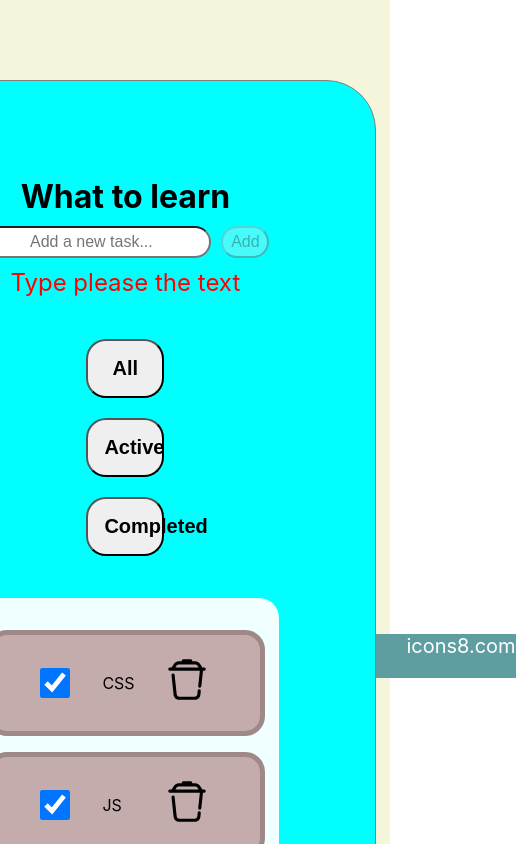
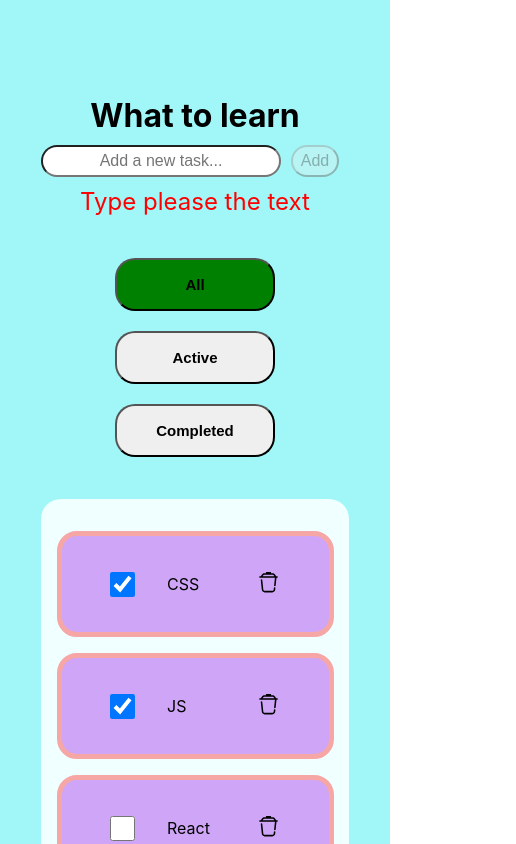
Before and after one commit to Radchenko87dmytro/My-Portfolio, a React (Create React App) app: page / in a window 390 px wide. Shown: the top 844 px of the page, 516 px wide, since content can reach past the window. Built offline with nearby package versions, Linux system fonts and the light colour scheme.

Commit message:
hotfix: fixed some issues with .task-item width responsive

```diff
--- a/src/App.css
+++ b/src/App.css
@@ -4,6 +4,10 @@
   margin: 0;
   padding: 0;
   box-sizing: border-box;
+}
+
+body {
+  width: 100%;
 }
 
 h1 {
@@ -31,6 +35,12 @@ button {
   border-radius: 20px;
   width: 20vw;
 }
+svg:hover {
+  fill: red;
+}
+svg:active {
+  fill: red;
+}
 /* input {
   font-size: 5rem;
   width: 5rem;
@@ -52,27 +62,24 @@ button {
   transform: rotate(45deg);
 } */
 
-/* button {
-  margin: 0 1rem;
-  border-radius: 10px;
-} */
 .App {
-  display: flex;
+  display: block;
   justify-content: center;
   align-items: center;
-  width: 100%;
   height: 100%;
-  background-color: beige;
+  /* width: 100vw;
+
+  background-color: beige; */
 }
 .todolist-container {
-  margin: 5rem auto;
+  /* margin: 5rem auto; */
   display: flex;
   justify-content: center;
   align-items: center;
   padding: 6rem;
-  background-color: aqua;
-  border: 1px solid gray;
-  border-radius: 50px;
+  background-color: #a1f7f7;
+  /* border: 1px solid gray;
+  border-radius: 50px; */
   /* max-width: 800px; */
 }
 
@@ -107,12 +114,12 @@ button {
   align-items: flex-end;
   margin: 2rem;
 }
-/* .filter-button {
-  background-color: green;
-} */
 
 .filter-button:hover {
   background-color: greenyellow;
+}
+.active-filter {
+  background-color: green;
 }
 
 .task-section {
@@ -130,11 +137,11 @@ button {
   justify-content: space-between;
   align-items: center;
   font-size: 3rem;
-  padding: 3rem;
-  margin: 1rem;
-  width: 97%;
-  background-color: rgb(196, 172, 172);
-  border: 5px solid #9e8888;
+  padding: 3rem 3rem;
+  margin: 2rem 4rem;
+  width: 100%;
+  background-color: #cfa6f7;
+  border: 5px solid #f7a6a6;
   border-radius: 20px;
 }
 
@@ -152,22 +159,6 @@ input[type="checkbox"]:checked + .custom-checkbox::after {
   cursor: pointer;
   margin-right: 2rem;
 }
-/* .checkbox {
-  font-size: 2rem;
-  margin-right: 2rem;
-} */
-.button-del {
-  font-size: 1.5rem;
-}
-
-.button-del :hover {
-  background-color: red;
-  margin: 15px;
-  border-radius: 20px;
-}
-/* .del {
-  width: 5rem;
-} */
 
 .error {
   display: flex;
@@ -184,32 +175,83 @@ input[type="checkbox"]:checked + .custom-checkbox::after {
   background-color: cadetblue;
 }
 .links p {
-  margin-bottom: 20px;
-  margin-left: 30px;
-  font-size: 20px;
+  padding: 30px;
+  font-size: 25px;
 }
 
 /* Media Queries */
 
 @media screen and (max-width: 375px) {
-  /* body {
+  body {
     width: 375px;
-  } */
+    /* height: 100vh; */
+  }
   .todolist {
-    /* width: 7rem; */
+    /* margin: 1rem 0; */
     display: flex;
     justify-content: center;
     align-items: center;
+    padding: 1rem;
+  }
+
+  /* .task-section {
+    display: block;
+    justify-content: center;
+    align-items: center;
+    width: 100%;
+  } */
+  button {
+    width: 10rem;
+    font-size: 10px;
+  }
+  svg {
+    width: 25px;
+    height: 25px;
+  }
+
+  .filter-section {
+    flex-direction: column;
+    justify-content: center;
+    align-items: center;
+    margin-top: 1rem;
+  }
+  .input-area {
+    text-align: center;
+    font-size: 1rem;
+    width: 15rem;
+    height: 2rem;
+  }
+  .add-button {
+    width: 3rem;
+    height: 2rem;
+    font-size: 1rem;
   }
   .task-item {
+    font-size: 1rem;
     width: 90%;
+    margin: 1rem;
+  }
+  .links p {
+    font-size: 15px;
   }
 }
 
 /* Tablets and larger devices (768px and above) */
 @media screen and (min-width: 375px) and (max-width: 768px) {
+  button {
+    width: 10rem;
+    font-size: 10px;
+  }
+  svg {
+    width: 25px;
+    height: 25px;
+  }
+  .custom-checkbox {
+    width: 25px;
+    height: 25px;
+  }
   .todolist {
-    margin: 1rem 0;
+    /* margin: 1rem 0; */
     display: flex;
     justify-content: center;
     align-items: center;
@@ -226,14 +268,12 @@ input[type="checkbox"]:checked + .custom-checkbox::after {
   .task-item {
     font-size: 1rem;
     width: 90%;
+    margin: 1rem;
   }
-  .checkbox {
-    font-size: 0.5rem;
-  }
+
   .add-button {
     width: 3rem;
     height: 2rem;
-
     font-size: 1rem;
   }
 
@@ -242,6 +282,9 @@ input[type="checkbox"]:checked + .custom-checkbox::after {
     justify-content: center;
     align-items: center;
     margin-top: 2rem;
+  }
+  .links p {
+    font-size: 20px;
   }
 }
 
@@ -256,19 +299,27 @@ input[type="checkbox"]:checked + .custom-checkbox::after {
   }
   .input-area {
     text-align: center;
-    font-size: 2rem;
+    font-size: 1rem;
     width: 20rem;
     height: 2rem;
   }
+  .add-button {
+    width: 3rem;
+    height: 2rem;
+    font-size: 1rem;
+  }
   .task-item {
-    width: 95%;
+    width: 83%;
   }
+
+  /* .links p {
+    width: calc(15px + (25px - 15) * ((100vw - 375px) / (1024 - 375)));
+  } */
 }
 
 /* Larger screens (1024px and above) */
 @media (min-width: 1024px) {
+  .task-item {
+    width: 85%;
+  }
 }
-
-/* @media (filter-button:active) {
-  color: ;
-} */
--- a/src/App.tsx
+++ b/src/App.tsx
@@ -25,6 +25,7 @@ function App() {
 
   function addTask(title: string) {
     let newTask = { id: v1(), title: title, isDone: false };
+    //newTask.id = tasks.length + 1
     let newTasks = [newTask, ...tasks];
     setTasks(newTasks);
   }
@@ -57,11 +58,11 @@ function App() {
         changeFilter={changeFilter}
         addTask={addTask}
         changeStatus={changeStatus}
+        filter={filter}
       />
       <div className="links">
         <p>icons8.com</p>
       </div>
-      {/* <Todolist title="Movies" tasks={tasks2} /> */}
     </div>
   );
 }
--- a/src/Todolist.tsx
+++ b/src/Todolist.tsx
@@ -14,6 +14,7 @@ export interface PropsType {
   changeFilter: (value: FilterValuesType) => void;
   addTask: (title: string) => void;
   changeStatus: (id: string, isDone: boolean) => void;
+  filter: FilterValuesType;
 }
 
 export function Todolist(props: PropsType) {
@@ -57,27 +58,27 @@ export function Todolist(props: PropsType) {
     props.removeTask(id);
   };
 
-  const [color1, setColor1] = useState<string>("");
-  const [color2, setColor2] = useState<string>("");
-  const [color3, setColor3] = useState<string>("");
+  // const [color1, setColor1] = useState<string>("");
+  // const [color2, setColor2] = useState<string>("");
+  // const [color3, setColor3] = useState<string>("");
 
-  const toggleColor1 = () => {
-    setColor1((prevColor) => (prevColor === "" ? "green" : ""));
-    setColor2("");
-    setColor3("");
-  };
+  // const toggleColor1 = () => {
+  //   setColor1((prevColor) => (prevColor === "" ? "green" : ""));
+  //   setColor2("");
+  //   setColor3("");
+  // };
 
-  const toggleColor2 = () => {
-    setColor2((prevColor) => (prevColor === "" ? "green" : ""));
-    setColor1("");
-    setColor3("");
-  };
+  // const toggleColor2 = () => {
+  //   setColor2((prevColor) => (prevColor === "" ? "green" : ""));
+  //   setColor1("");
+  //   setColor3("");
+  // };
 
-  const toggleColor3 = () => {
-    setColor3((prevColor) => (prevColor === "" ? "green" : ""));
-    setColor1("");
-    setColor2("");
-  };
+  // const toggleColor3 = () => {
+  //   setColor3((prevColor) => (prevColor === "" ? "green" : ""));
+  //   setColor1("");
+  //   setColor2("");
+  // };
 
   return (
     <div className="todolist-container">
@@ -104,31 +105,31 @@ export function Todolist(props: PropsType) {
 
         <div className="filter-section">
           <button
-            style={{ backgroundColor: color3 }}
-            className="filter-button"
+            //style={{ backgroundColor: color3 }}
+            className={props.filter === "all" ? "active-filter" : ""}
             onClick={() => {
               props.changeFilter("all");
-              toggleColor3();
+              //toggleColor3();
             }}
           >
             <h2> All</h2>
           </button>
           <button
-            style={{ backgroundColor: color1 }}
-            className="filter-button"
+            //style={{ backgroundColor: color1 }}
+            className={props.filter === "active" ? "active-filter" : ""}
             onClick={() => {
               props.changeFilter("active");
-              toggleColor1();
+              //toggleColor1();
             }}
           >
             <h2>Active</h2>
           </button>
           <button
-            style={{ backgroundColor: color2 }}
-            className="filter-button"
+            //style={{ backgroundColor: color2 }}
+            className={props.filter === "completed" ? "active-filter" : ""}
             onClick={() => {
               props.changeFilter("completed");
-              toggleColor2();
+              //toggleColor2();
             }}
           >
             <h2>Completed</h2>
@@ -155,7 +156,6 @@ export function Todolist(props: PropsType) {
                 </div>
 
                 <div
-                  className="button-del"
                   onClick={() => {
                     removeTaskHandler(t.id);
                   }}
@@ -164,8 +164,8 @@ export function Todolist(props: PropsType) {
                     xmlns="http://www.w3.org/2000/svg"
                     x="0px"
                     y="0px"
-                    width="50"
-                    height="50"
+                    width="50px"
+                    height="50px"
                     viewBox="0 0 48 48"
                   >
                     <path d="M 20.5 4 A 1.50015 1.50015 0 0 0 19.066406 6 L 16.140625 6 C 14.303372 6 12.582924 6.9194511 11.564453 8.4492188 L 9.1972656 12 L 7.5 12 A 1.50015 1.50015 0 1 0 7.5 15 L 9.7636719 15 A 1.50015 1.50015 0 0 0 10.208984 15 L 36.330078 15 L 34.757812 29.679688 A 1.50015 1.50015 0 1 0 37.740234 29.998047 L 39.347656 15 L 40.5 15 A 1.50015 1.50015 0 1 0 40.5 12 L 38.802734 12 L 36.435547 8.4492188 C 35.416254 6.9202798 33.696001 6 31.859375 6 L 28.933594 6 A 1.50015 1.50015 0 0 0 27.5 4 L 20.5 4 z M 16.140625 9 L 31.859375 9 C 32.696749 9 33.474746 9.4162203 33.939453 10.113281 L 35.197266 12 L 12.802734 12 L 14.060547 10.113281 A 1.50015 1.50015 0 0 0 14.0625 10.111328 C 14.525982 9.4151428 15.301878 9 16.140625 9 z M 10.572266 17.650391 A 1.50015 1.50015 0 0 0 9.1171875 19.330078 L 11.125 38.085938 C 11.423352 40.868277 13.795836 43 16.59375 43 L 31.404297 43 C 34.202211 43 36.574695 40.868277 36.873047 38.085938 L 37.246094 34.605469 A 1.50015 1.50015 0 1 0 34.263672 34.287109 L 33.890625 37.765625 C 33.752977 39.049286 32.694383 40 31.404297 40 L 16.59375 40 C 15.303664 40 14.247023 39.049286 14.109375 37.765625 L 12.099609 19.011719 A 1.50015 1.50015 0 0 0 10.572266 17.650391 z"></path>
```
